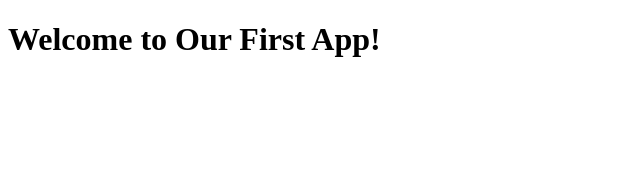
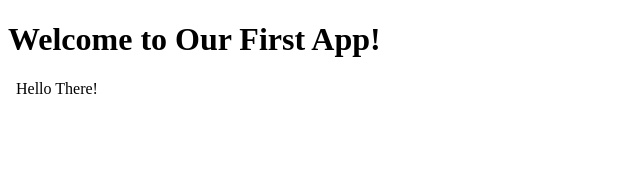
Before and after one commit to AritroB-zz/MEAN, an Angular app: page / in a window 1280 px wide. Shown: the top 170 px of the page, without its empty margins (0-640 px from the left). Built offline with nearby package versions, Linux system fonts and the light colour scheme.

Commit message:
Added Body

```diff
--- a/src/app/app.component.html
+++ b/src/app/app.component.html
@@ -1 +1,4 @@
 <h1>Welcome to Our First App!</h1>
+<body>
+  Hello There!
+</body>
```
